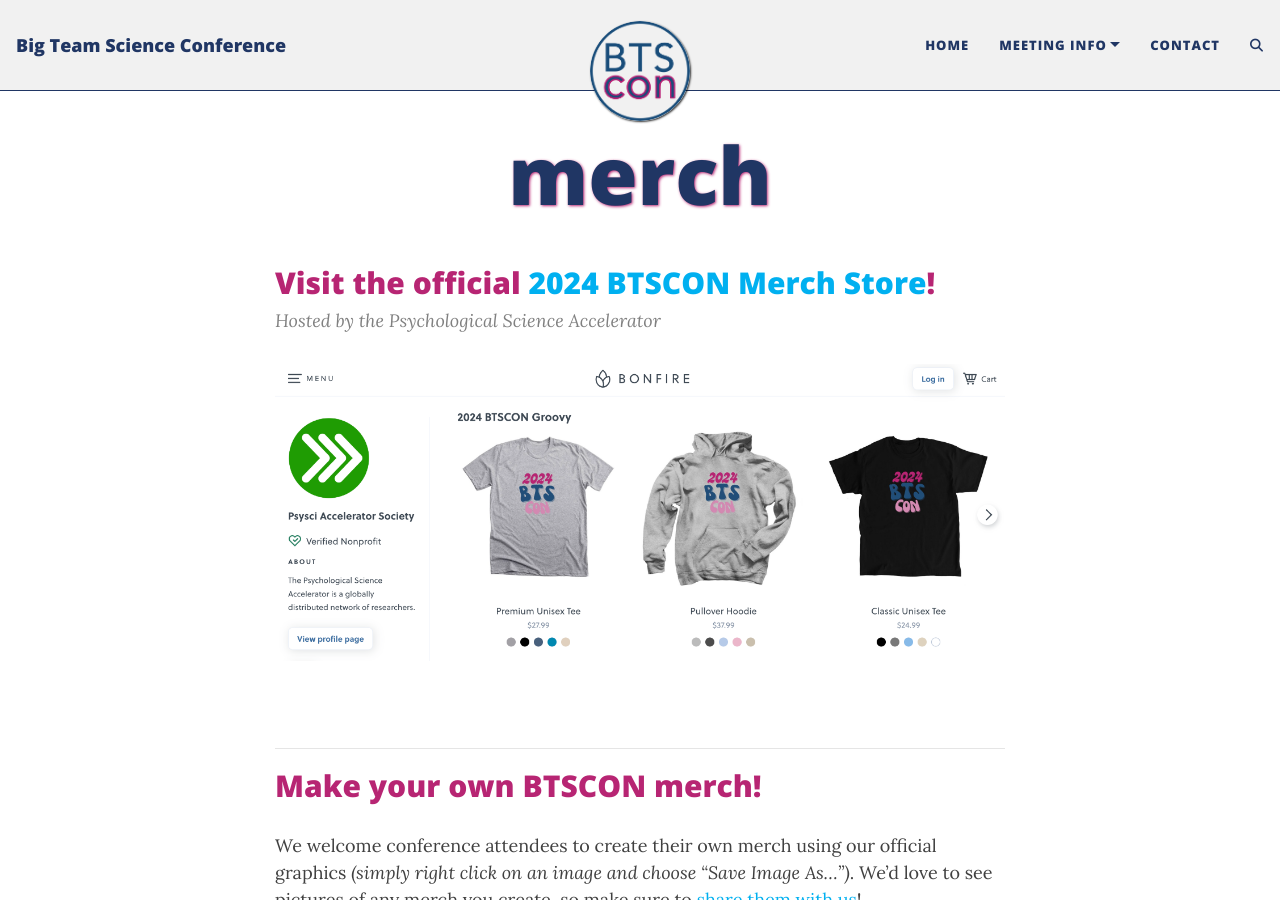
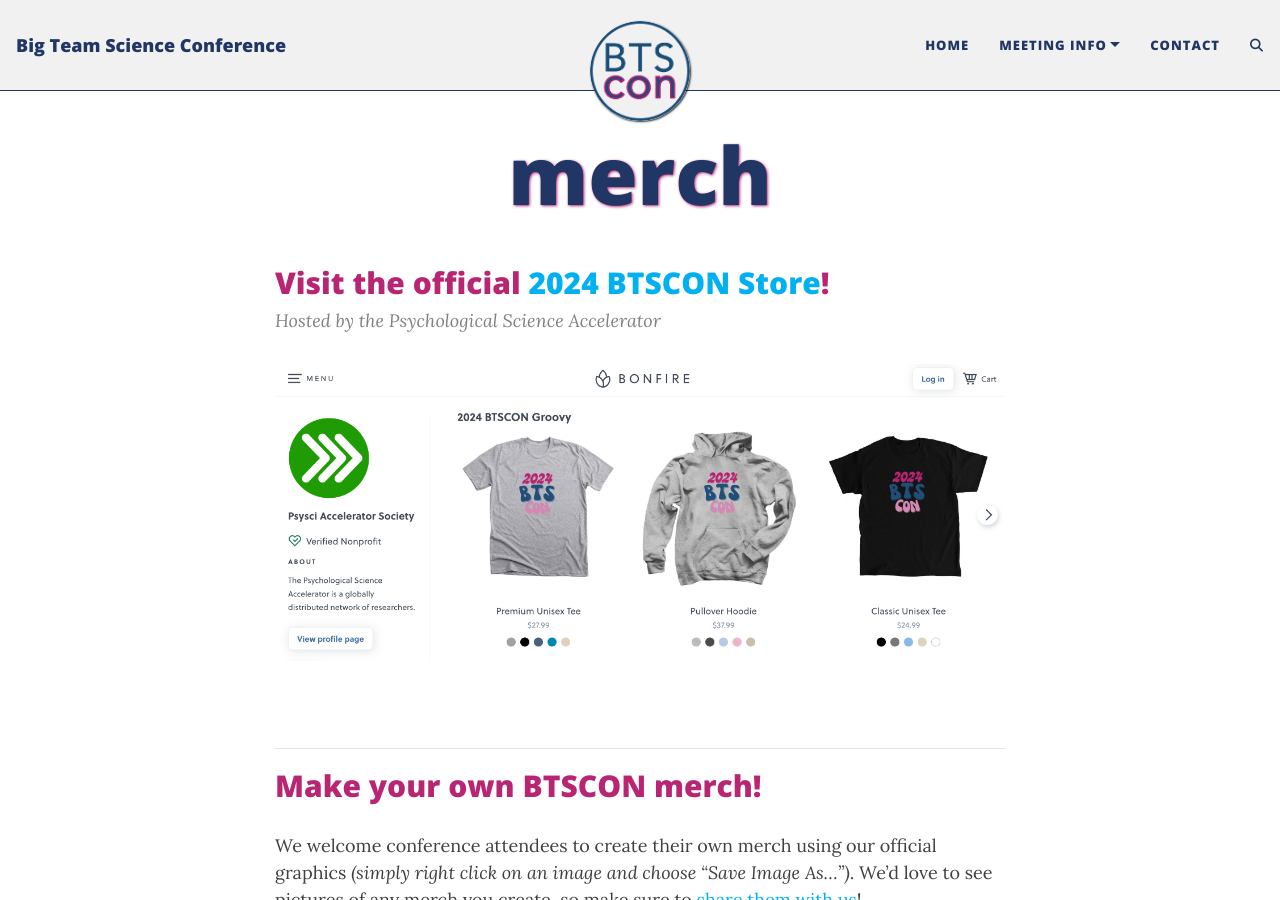
Before and after one commit to bigteamscienceconference/bigteamscienceconference.github.io, a Jekyll site: the page built from merch.md, in a window 1280 px wide and 900 px high. Built offline with Jekyll 4.4.1, drawn with Linux system fonts in a browser that asks for light colours; comment, search, counter and statistics services are not loaded.

Commit message:
Update merch.md

```diff
--- a/merch.md
+++ b/merch.md
@@ -4,7 +4,7 @@
 <!--cover-img: /assets/img/events_blank.png-->
 ---
 
-## Visit the official <a href="https://www.bonfire.com/store/psychological-science-accelerator-store/" target="_blank">2024 BTSCON Merch Store</a>!
+## Visit the official <a href="https://www.bonfire.com/store/psychological-science-accelerator-store/" target="_blank">2024 BTSCON Store</a>!
 
 > Hosted by the Psychological Science Accelerator
 
```
